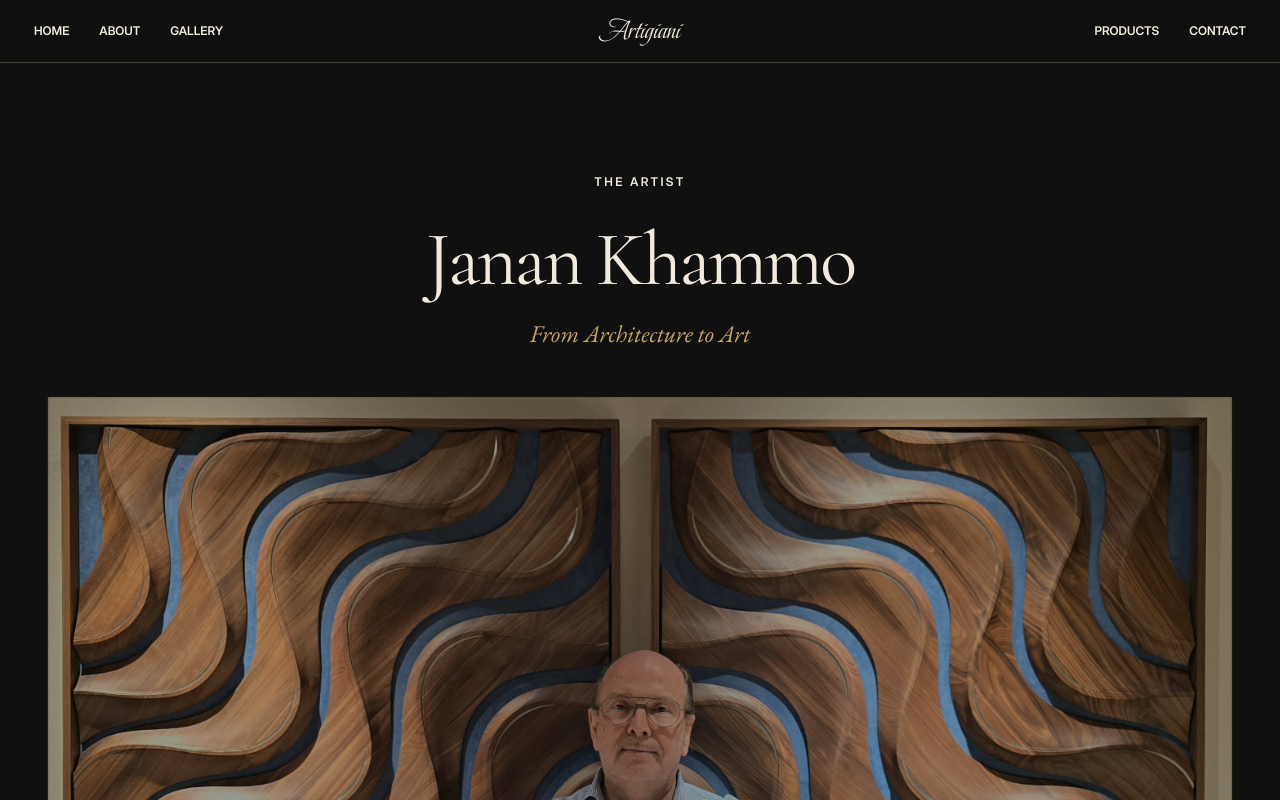
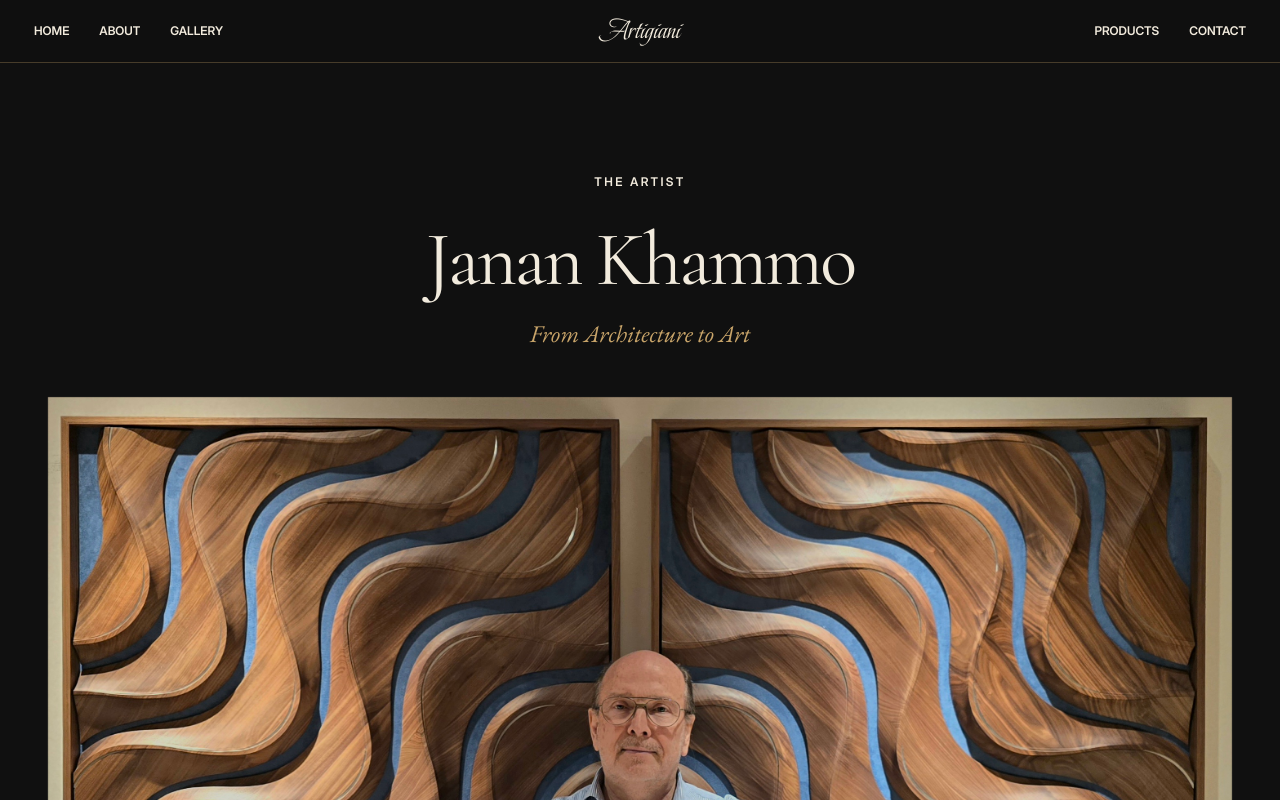
Before and after one commit to artigiani-ltd/artigiani, a Next.js app: page /about in a window 1280 px wide. Shown: the top 800 px of the page. Built offline with nearby package versions, Linux system fonts and the light colour scheme; no server answers.

Commit message:
[Fix] Shorten delays before revealing page content

```diff
--- a/src/app/_components/NatureInterpretation.tsx
+++ b/src/app/_components/NatureInterpretation.tsx
@@ -29,7 +29,7 @@ export function NatureInterpretation() {
         >
           <div
             data-reveal-step
-            className="relative mx-auto w-full max-w-100 self-start [--reveal-delay:4s] [--reveal-duration:3.6s] md:col-start-2 md:row-start-1 md:max-w-none"
+            className="relative mx-auto w-full max-w-100 self-start [--reveal-delay:2.5s] [--reveal-duration:3.6s] md:col-start-2 md:row-start-1 md:max-w-none"
           >
             <ScrollParallax className="aspect-4/5 md:aspect-auto md:h-[44vw]">
               <Image
--- a/src/app/about/_components/AboutHero.css
+++ b/src/app/about/_components/AboutHero.css
@@ -6,6 +6,6 @@
 
   .about-opening-letter {
     animation: fade-in 450ms linear both;
-    animation-delay: calc(1.8s + var(--letter-index) * 0.09s);
+    animation-delay: calc(0.6s + var(--letter-index) * 0.06s);
   }
 }
--- a/src/app/about/_components/AboutHero.tsx
+++ b/src/app/about/_components/AboutHero.tsx
@@ -37,12 +37,12 @@ export function AboutHero() {
           </span>
         </h1>
         <p
-          className={`about-opening-fade ${editorial.className} mt-5 text-item-title leading-tight tracking-normal text-gold [--opening-delay:3.3s] [--opening-duration:0.9s]`}
+          className={`about-opening-fade ${editorial.className} mt-5 text-item-title leading-tight tracking-normal text-gold [--opening-delay:1.7s] [--opening-duration:0.7s]`}
         >
           From Architecture to Art
         </p>
       </header>
-      <div className="about-opening-fade mx-auto max-w-7xl px-6 [--opening-delay:4.4s] md:px-12">
+      <div className="about-opening-fade mx-auto max-w-7xl px-6 [--opening-delay:2.4s] [--opening-duration:1.2s] md:px-12">
         <Image
           src={jananPortrait}
           alt="Janan Khammo standing with folded arms in front of his sculptural wooden wave panels"
```
